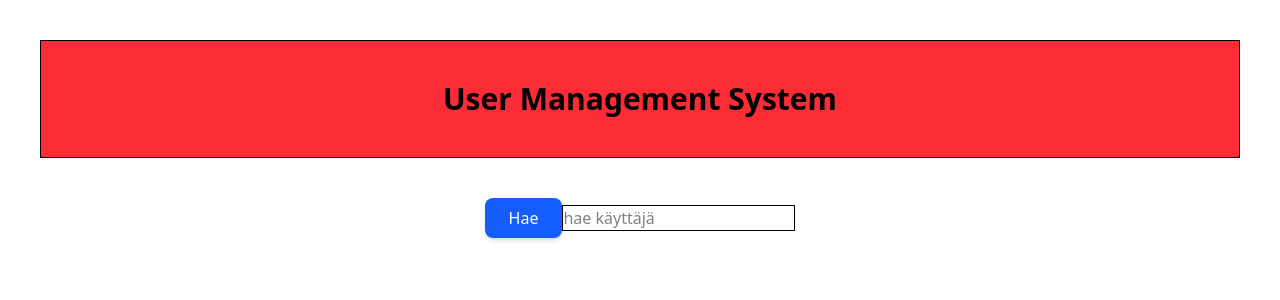
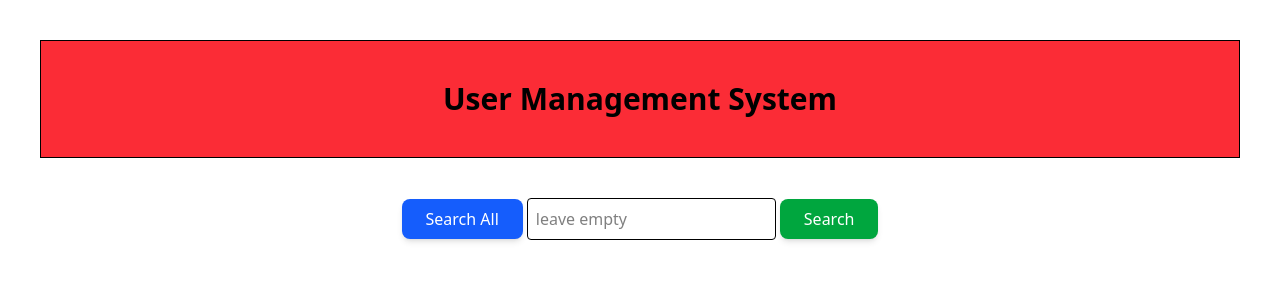
Before and after one commit to DahlJonathan/User-Management-System, a React (Vite) app in the folder frontend/: page / in a window 1280 px wide. Shown: the top 300 px of the page. Built offline with nearby package versions, Linux system fonts and the light colour scheme.

Commit message:
searchpanel all users toimii

```diff
--- a/frontend/src/components/button.tsx
+++ b/frontend/src/components/button.tsx
@@ -1,23 +1,22 @@
-interface ButtonProps {
-    children: React.ReactNode;
-    onClick?: () => void;
-    variant?: 'blue' | 'gray' | 'red' | 'yellow';
-    className?: string;
+interface ButtonProps extends React.ComponentPropsWithoutRef<'button'> {
+    variant?: 'blue' | 'gray' | 'red' | 'yellow' | 'green';
 }
 
-const Button = ({ children, onClick, variant = "blue", className = "" }: ButtonProps) => {
+const Button = ({ children, onClick, variant = "blue", className = "", ...props }: ButtonProps) => {
 
-    const baseStyle = "px-6 py-2 rounded-lg font-medium transition-all duration-200 active:scale-95";
+    const baseStyle = "px-6 py-2 font-medium transition-all duration-200 active:scale-95";
 
     const variants = {
-        blue: "bg-blue-600 text-white hover:bg-blue-700 shadow-md",
+        blue: "bg-blue-600 text-white hover:bg-blue-700 shadow-md rounded-lg",
         gray: "bg-gray-200 text-gray-800 hover:bg-gray-300",
-        red: "bg-red-600 text-white hover:bg-red-700 shadow-md",
-        yellow: "bg-yellow-600 text-white hover:bg-yellow-700 shadow-md",
+        red: "bg-red-600 text-white hover:bg-red-700 shadow-md rounded-lg",
+        yellow: "bg-yellow-600 text-white hover:bg-yellow-700 shadow-md rounded-lg",
+        green: "bg-green-600 text-white hover:bg-green-700 shadow-md rounded-lg",
     };
 
     return (
         <button
+            {...props}
             onClick={onClick}
             className={`${baseStyle} ${variants[variant]} ${className}`}
         >
--- a/frontend/src/components/searchpanel.tsx
+++ b/frontend/src/components/searchpanel.tsx
@@ -1,29 +1,92 @@
 import React, { useState } from 'react';
 import Button from './button.tsx'
+import type { User } from '../types/user.ts';
+import { FetchData } from '../utility/api.ts'
 
 interface SearchPanelProps {
-    onFetch: () => void;
+    onFetch: (mode: Search, text: string) => void;
 }
 
+type Search = "All" | "Name" | "Id";
+
+
 const SearchPanel = ({ onFetch }: SearchPanelProps) => {
-    const [text, setText] = useState("");
+    const [searchText, setSearchText] = useState("");
+    const [dropdownOpen, setDropdownOpen] = useState(false);
+    const [mode, setMode] = useState<Search>("All");
+
+    const selectedSearch = (value: Search) => {
+        setMode(value);
+        setDropdownOpen(false);
+    }
+
+    const handleSearch = async (e: React.SyntheticEvent) => {
+        e.preventDefault();
+
+        onFetch(mode, searchText)
+    }
+
+    const placeholders: Record<string, string> = {
+        All: "leave empty",
+        Name: "add name",
+        Id: "add id",
+    }
 
     return (
-        <div className="flex flex-row items-center justify-center">
-            <Button
-                variant="blue"
-                onClick={onFetch}
-            >
-                Hae
-            </Button>
+        <form onSubmit={handleSearch} className="flex flex-row items-center justify-center gap-1">
+            <div className="relative">
+                <Button
+                    type="button"
+                    variant="blue"
+                    onClick={() => setDropdownOpen(!dropdownOpen)}
+                >
+                    Search {mode}
+                </Button>
+                {dropdownOpen && (
+                    <div className="absolute left-0 mt-2 w-30 bg-white border rounded shadow z-10">
+                        <Button
+                            type="button"
+                            variant="gray"
+                            onClick={() => { selectedSearch("All") }}
+                            className="w-full"
+                        >
+                            All
+                        </Button>
+                        <Button
+                            type="button"
+                            variant="gray"
+                            onClick={() => { selectedSearch("Name") }}
+                            className="w-full"
+                        >
+                            Name
+                        </Button>
+                        <Button
+                            type="button"
+                            variant="gray"
+                            onClick={() => { selectedSearch("Id") }}
+                            className="w-full"
+                        >
+                            Id
+                        </Button>
+                    </div>
+
+                )}
+            </div>
             <input
-                value={text}
-                onChange={(e) => setText(e.target.value)}
-                className="border border-rounded"
-                placeholder="hae käyttäjä"
+                value={searchText}
+                onChange={(e) => setSearchText(e.target.value)}
+                className="border rounded p-2"
+                placeholder={placeholders[mode]}
+                disabled={mode === "All"}
             >
             </input>
-        </div>
+            <Button
+                type="submit"
+                variant="green"
+            >
+                Search
+            </Button>
+        </form>
     );
 }
 
--- a/frontend/src/pages/mainpage.tsx
+++ b/frontend/src/pages/mainpage.tsx
@@ -1,21 +1,27 @@
 import React, { useState, useEffect } from 'react';
 import SearchPanel from '../components/searchpanel.tsx';
 import { FetchData } from '../utility/api.ts'
+import type { User } from '../types/user.ts';
 
-type User = {
-    id: number;
-    name: string;
-    email: string;
-};
 
 export default function MainPage() {
     const [message, setMessage] = useState<string>();
     const [users, setUsers] = useState<User[]>([]);
 
-    const fetchUsers = async () => {
-        FetchData<User[]>("/users")
-            .then(setUsers)
-            .catch(err => setMessage(err.message));
+    const fetchUsers = async (mode: string = "All", text: string = "") => {
+        let url = ""
+
+        if (mode === "All") {
+            url = "/users";
+
+            try {
+                const data = await FetchData<User[]>(url)
+                setUsers(data as User[])
+            } catch (err: any) {
+                setUsers([]);
+                setMessage(err.message);
+            }
+        }
     }
 
     return (
--- /dev/null
+++ b/frontend/src/types/user.ts
@@ -0,0 +1,5 @@
+export type User = {
+    id: number;
+    name: string;
+    email: string;
+};
```
